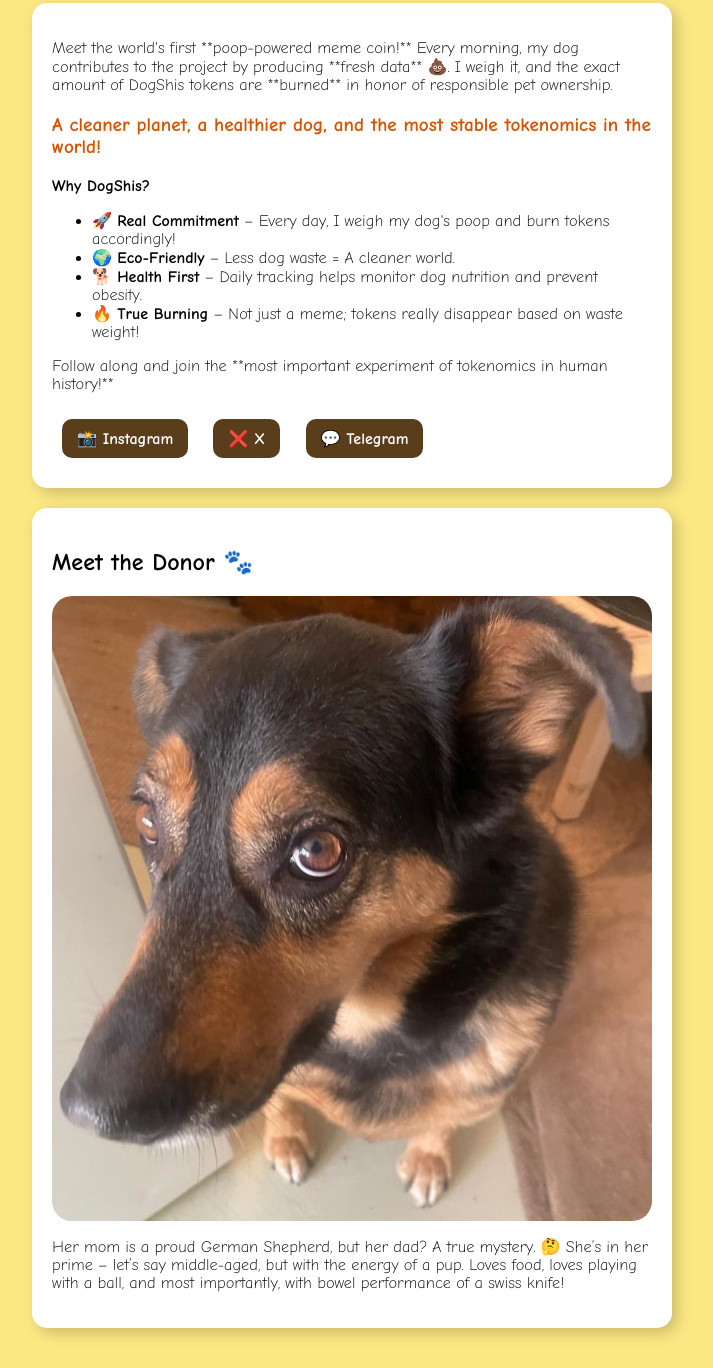
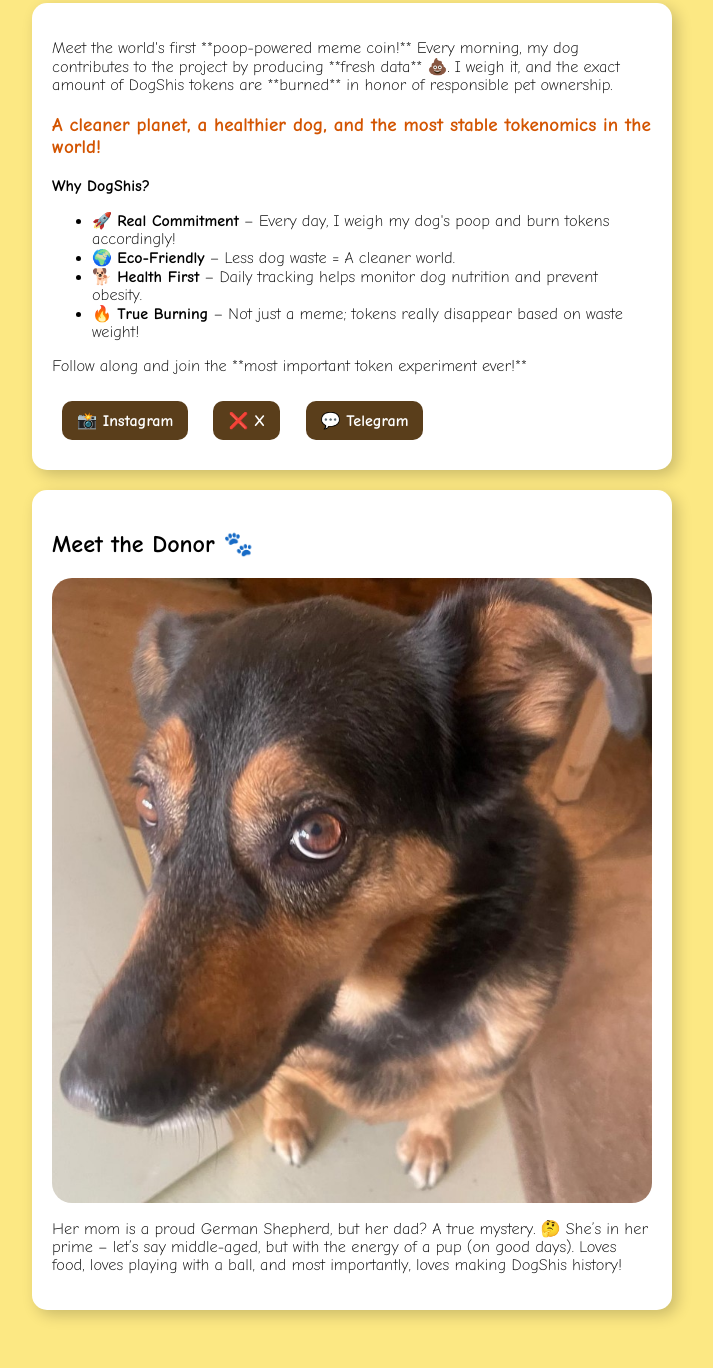
Before and after one commit to krbriz/dogshiscoin, a plain HTML site: page index.html in a window 1280 px wide. Shown: the part 208-1576 px from the top of the page, without its empty margins (288-1001 px from the left). Drawn offline with Linux system fonts and the light colour scheme.

Commit message:
Update index.html

```diff
--- a/index.html
+++ b/index.html
@@ -92,7 +92,7 @@
                 <li>🐕 <strong>Health First</strong> – Daily tracking helps monitor dog nutrition and prevent obesity.</li>
                 <li>🔥 <strong>True Burning</strong> – Not just a meme; tokens really disappear based on waste weight!</li>
             </ul>
-            <p>Follow along and join the **most important experiment of tokenomics in human history!**</p>
+            <p>Follow along and join the **most important token experiment ever!**</p>
             <div class="social-links">
                 <a href="https://www.instagram.com/dogshiscoin/">📸 Instagram</a>
                 <a href="https://x.com/dogshiscoin">❌ X</a>
@@ -103,7 +103,7 @@
             <h2>Meet the Donor 🐾</h2>
             <img class="dog-img" src="dogshis.jpg" alt="DogShis Official Dog">
             <p>Her mom is a proud German Shepherd, but her dad? A true mystery. 🤔
-            She’s in her prime – let’s say middle-aged, but with the energy of a pup. Loves food, loves playing with a ball, and most importantly, with bowel performance of a swiss knife!</p>
+            She’s in her prime – let’s say middle-aged, but with the energy of a pup (on good days). Loves food, loves playing with a ball, and most importantly, loves making DogShis history!</p>
         </div>
     </div>
 </body>
```
